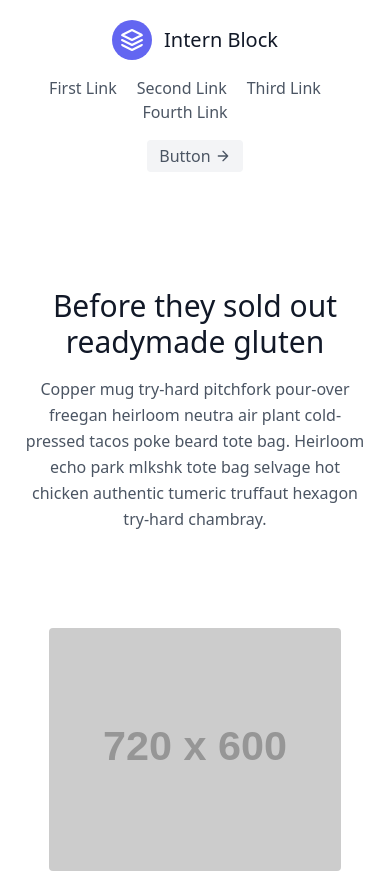
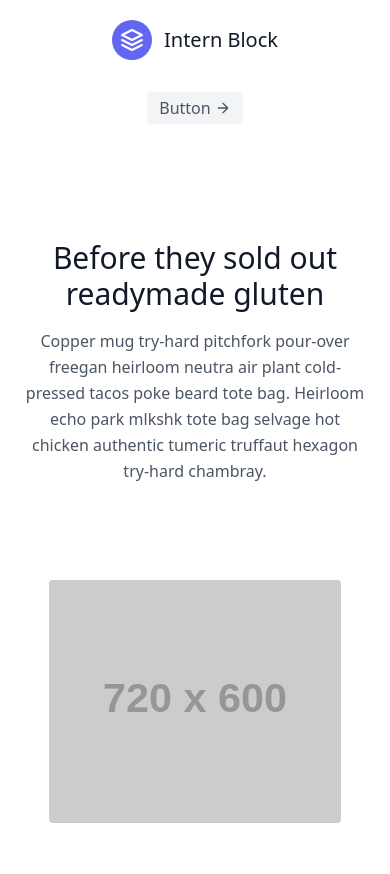
Before and after one commit to addixit1/in.github.io, a plain HTML site: page index.html in a window 390 px wide. Shown: the top 874 px of the page. Drawn offline with nearby package versions, Linux system fonts and the light colour scheme; placeholder pictures from the web are drawn by us.

Commit message:
Update index.html

```diff
--- a/index.html
+++ b/index.html
@@ -25,12 +25,12 @@
                 <span class="ml-3 text-xl">Intern Block</span>
             </a>
             <nav class="md:ml-auto flex flex-wrap items-center text-base justify-center">
-                <a class="mr-5 hover:text-gray-900">First Link</a>
+<!--                 <a class="mr-5 hover:text-gray-900">First Link</a>
                 <a class="mr-5 hover:text-gray-900">Second Link</a>
                 <a class="mr-5 hover:text-gray-900">Third Link</a>
-                <a class="mr-5 hover:text-gray-900">Fourth Link</a>
+                <a class="mr-5 hover:text-gray-900">Fourth Link</a> -->
             </nav>
-            <button class="inline-flex items-center bg-gray-100 border-0 py-1 px-3 focus:outline-none hover:bg-gray-200 rounded text-base mt-4 md:mt-0">Button
+            <a href="sigin.html"><button class="inline-flex items-center bg-gray-100 border-0 py-1 px-3 focus:outline-none hover:bg-gray-200 rounded text-base mt-4 md:mt-0">Button</a>
             <svg fill="none" stroke="currentColor" stroke-linecap="round" stroke-linejoin="round" stroke-width="2" class="w-4 h-4 ml-1" viewBox="0 0 24 24">
               <path d="M5 12h14M12 5l7 7-7 7"></path>
             </svg>
```
